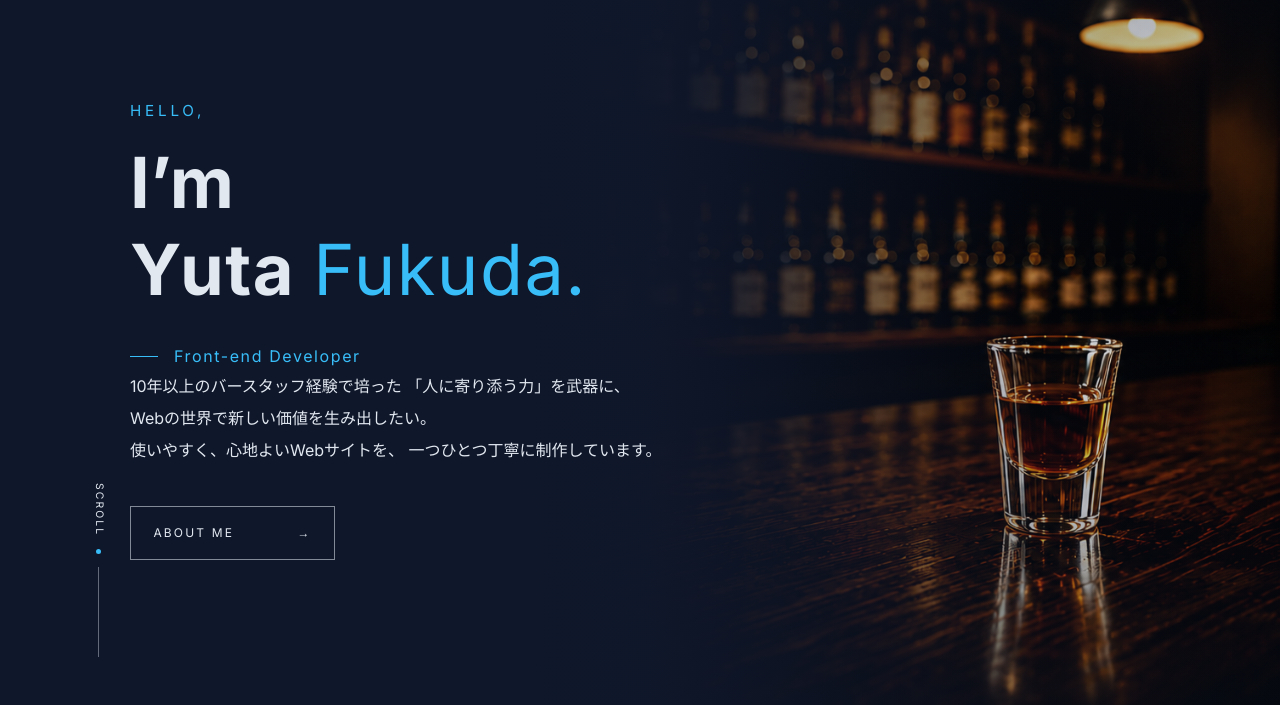
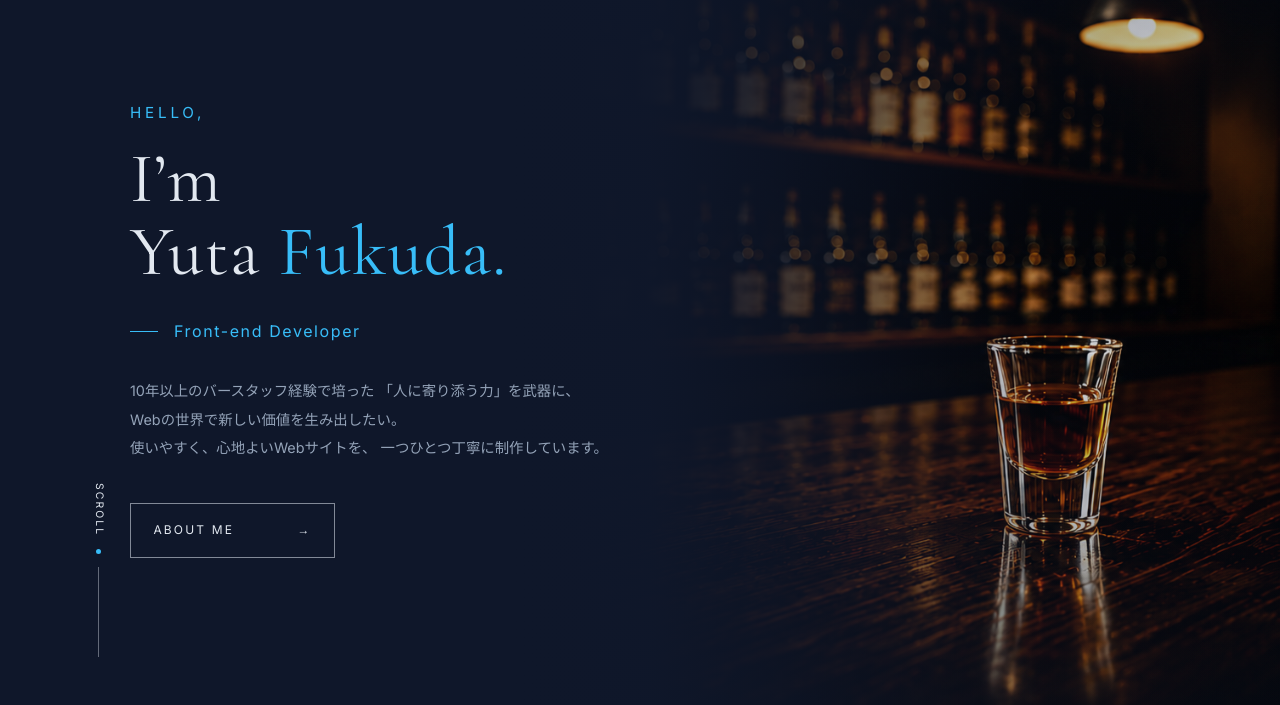
Before and after one commit to Fkd48yu/Portfolio, a plain HTML site: page index.html in a window 1280 px wide. Shown: the part 95-800 px from the top of the page. Drawn offline with nearby package versions, Linux system fonts and the light colour scheme.

Commit message:
paddding02

```diff
--- a/css/hero.css
+++ b/css/hero.css
@@ -39,8 +39,12 @@
 }
 
 .hero-title {
-  font-size: clamp(3.2rem, 6vw, 5.4rem);
-  line-height: 1.15;
+  margin: 0;
+
+  color: var(--text-main);
+  font-family: var(--font-serif);
+  font-weight: 400;
+  line-height: 0.95;
 }
 
 .hero-title-small,
@@ -87,9 +91,13 @@
 }
 
 .hero-description {
-  font-size: 1rem;
+  margin-top: 2rem;
+
+  color: var(--text-sub);
+  font-size: 0.9rem;
   line-height: 2;
 }
+
 .hero-description p {
   margin: 0;
 }
```
